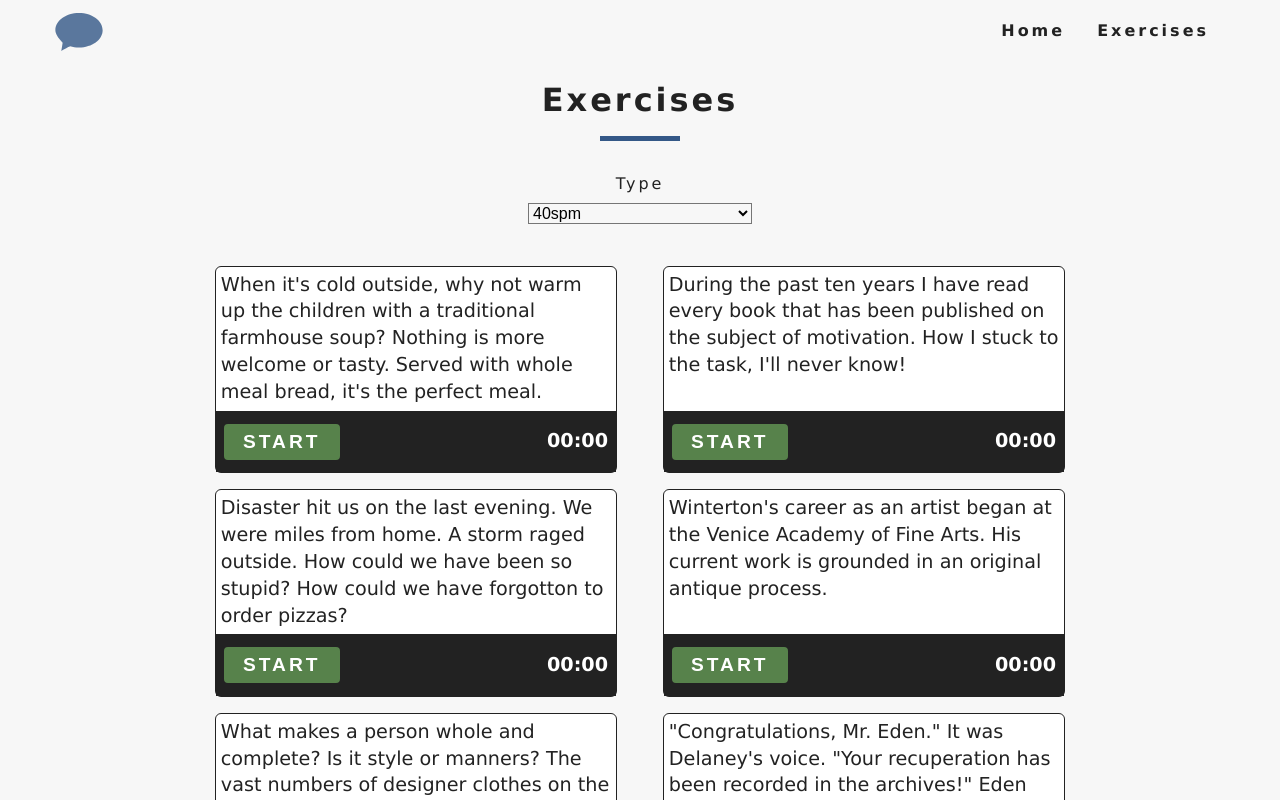
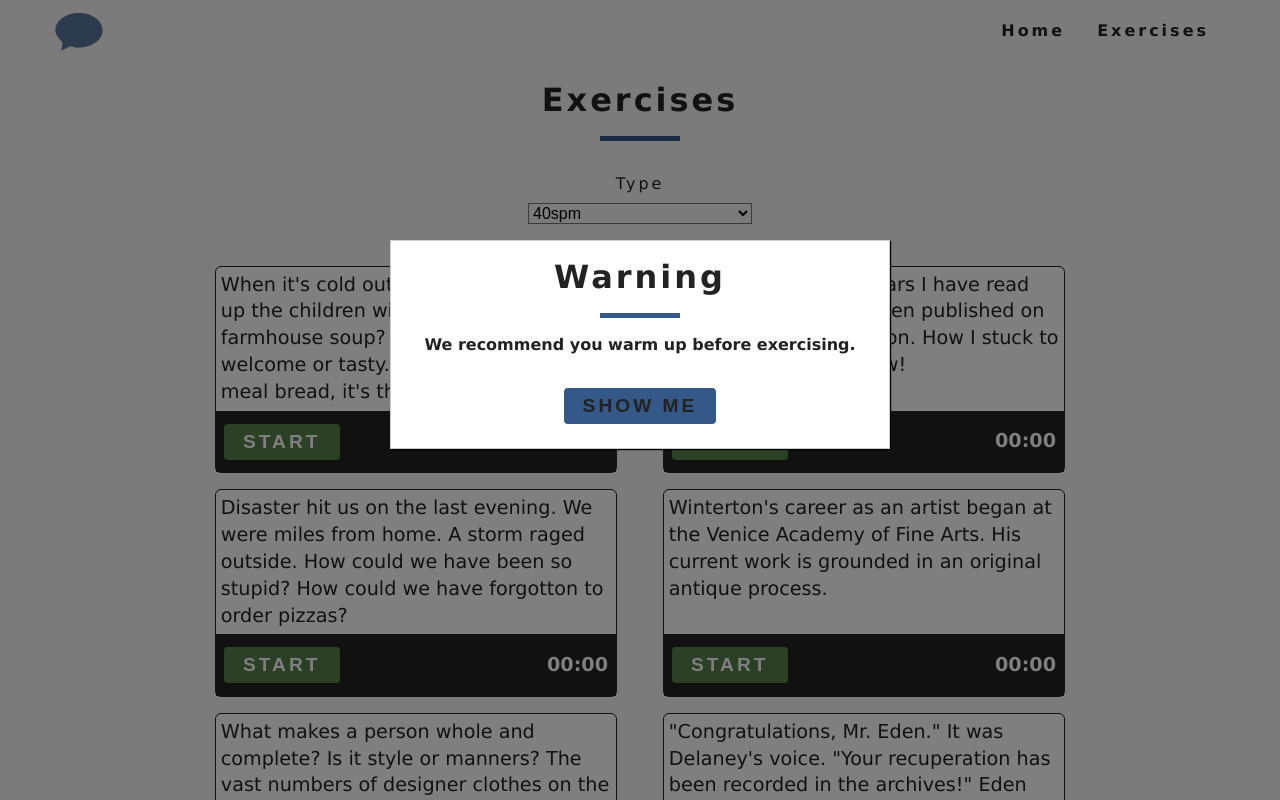
Before and after one commit to lastminute84/fsta, a React (Create React App) app: page /exercises in a window 1280 px wide. Shown: the top 800 px of the page. Built offline with nearby package versions, Linux system fonts and the light colour scheme.

Commit message:
Created a modal dialog

```diff
--- a/src/App.css
+++ b/src/App.css
@@ -81,6 +81,48 @@ h6 {
   padding: 1rem;
   letter-spacing: var(--mainSpacing);
 }
+
+/* Backdrop */
+.backdrop {
+  width: 100%;
+  height: 100%;
+  position: fixed;
+  z-index: 100;
+  left: 0;
+  top: 0;
+  background-color: rgba(0, 0, 0, 0.5);
+}
+/* end of Backdrop */
+
+/* Modal */
+.modal {
+  position: fixed;
+  z-index: 500;
+  background-color: white;
+  width: 70%;
+  border: 1px solid #ccc;
+  box-shadow: 1px 1px 1px black;
+  padding: 16px;
+  left: 15%;
+  top: 30%;
+  box-sizing: border-box;
+  transition: all 0.3s ease-out;
+}
+
+@media (min-width: 600px) {
+  .modal {
+    width: 500px;
+    left: calc(50% - 250px);
+  }
+}
+/* end of Modal */
+
+/* MessageBox */
+.message {
+  text-align: center;
+  margin-top: 1rem;
+}
+/* end of MessageBox */
 
 /* Navbar */
 .navbar {
--- /dev/null
+++ b/src/components/Backdrop.js
@@ -0,0 +1,7 @@
+import React from 'react'
+
+export default function Backdrop(props) {
+  return props.show ? (
+    <div className="backdrop" onClick={props.backdropClickHandler} />
+  ) : null
+}
--- /dev/null
+++ b/src/components/MessageBox.js
@@ -0,0 +1,14 @@
+import React from 'react'
+import Title from './Title'
+
+export default function MessageBox({ title, message }) {
+  return (
+    <div>
+      <Title title={title} />
+      <div className="message">
+        <h6>{message}</h6>
+        <button className="btn btn-primary">Show me</button>
+      </div>
+    </div>
+  )
+}
--- /dev/null
+++ b/src/components/Modal.js
@@ -0,0 +1,28 @@
+import React, { Component } from 'react'
+import Backdrop from './Backdrop'
+
+export default class Modal extends Component {
+  constructor({ show, modalClosedHandler }) {
+    super({ show, modalClosedHandler })
+  }
+
+  render() {
+    return (
+      <div>
+        <Backdrop
+          show={this.props.show}
+          backdropClickHandler={this.props.modalClosedHandler}
+        />
+        <div
+          className="modal"
+          style={{
+            transform: this.props.show ? 'translateY(0)' : 'translateY(-100vh)',
+            opacity: this.props.show ? '1' : '0'
+          }}
+        >
+          {this.props.children}
+        </div>
+      </div>
+    )
+  }
+}
--- a/src/pages/Exercises.js
+++ b/src/pages/Exercises.js
@@ -1,12 +1,15 @@
-import React, { useContext } from 'react'
+import React, { useContext, useState } from 'react'
 import { FluencyShapingContext } from '../context'
 import TextBlock from '../components/TextBlock'
 import TextBlockFilter from '../components/TextBlockFilter'
 import Title from '../components/Title'
 import '../App.css'
+import Modal from '../components/Modal'
+import MessageBox from '../components/MessageBox'
 
 export default function Exercises() {
   const context = useContext(FluencyShapingContext)
+  const [isFirstRun, setIsFirstRun] = useState(true)
 
   const { filteredTextBlocks } = context
   const content = filteredTextBlocks.map((item, index) => {
@@ -14,10 +17,18 @@ export default function Exercises() {
   })
 
   return (
-    <div className="container">
-      <Title title="Exercises" />
-      <TextBlockFilter />
-      <div className="text-block-grid-container">{content}</div>
-    </div>
+    <>
+      <div className="container">
+        <Title title="Exercises" />
+        <TextBlockFilter />
+        <div className="text-block-grid-container">{content}</div>
+      </div>
+      <Modal show={isFirstRun} modalClosedHandler={() => setIsFirstRun(false)}>
+        <MessageBox
+          title="Warning"
+          message="We recommend you warm up before exercising."
+        />
+      </Modal>
+    </>
   )
 }
```
